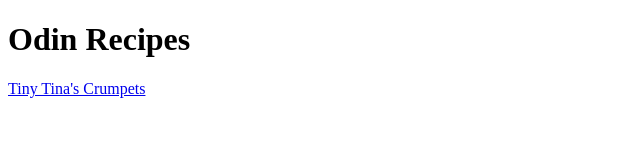
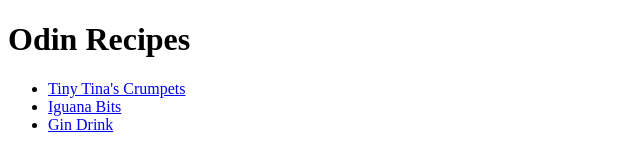
Before and after one commit to almighty-cocontt/Odin_Recipes, a website: page index.html in a window 1280 px wide. Shown: the whole page, without its empty margins (0-640 px from the left). Drawn offline with Linux system fonts and the light colour scheme.

Commit message:
update index.html with recipes in listed oreder

```diff
--- a/index.html
+++ b/index.html
@@ -7,6 +7,11 @@
 
     <body>
         <h1>Odin Recipes</h1>
-        <a href="Recipes/crumpets.html">Tiny Tina's Crumpets</a>
+        <ul>
+            <li><a href="Recipes/crumpets.html">Tiny Tina's Crumpets</a></li>
+            <li><a href="Recipes/Iguana.html">Iguana Bits</a></li>
+            <li><a href="Recipes/drink.html">Gin Drink</a></li>
+        </ul>
+
     </body>
 </html>
```
Also changed, not shown: Recipes/SBombs.html (deleted, +0 -12 lines), Recipes/stew.html (deleted, +0 -12 lines), images/Beef_stew.jpg (deleted), images/Sugar_bombs.jpg (deleted).
